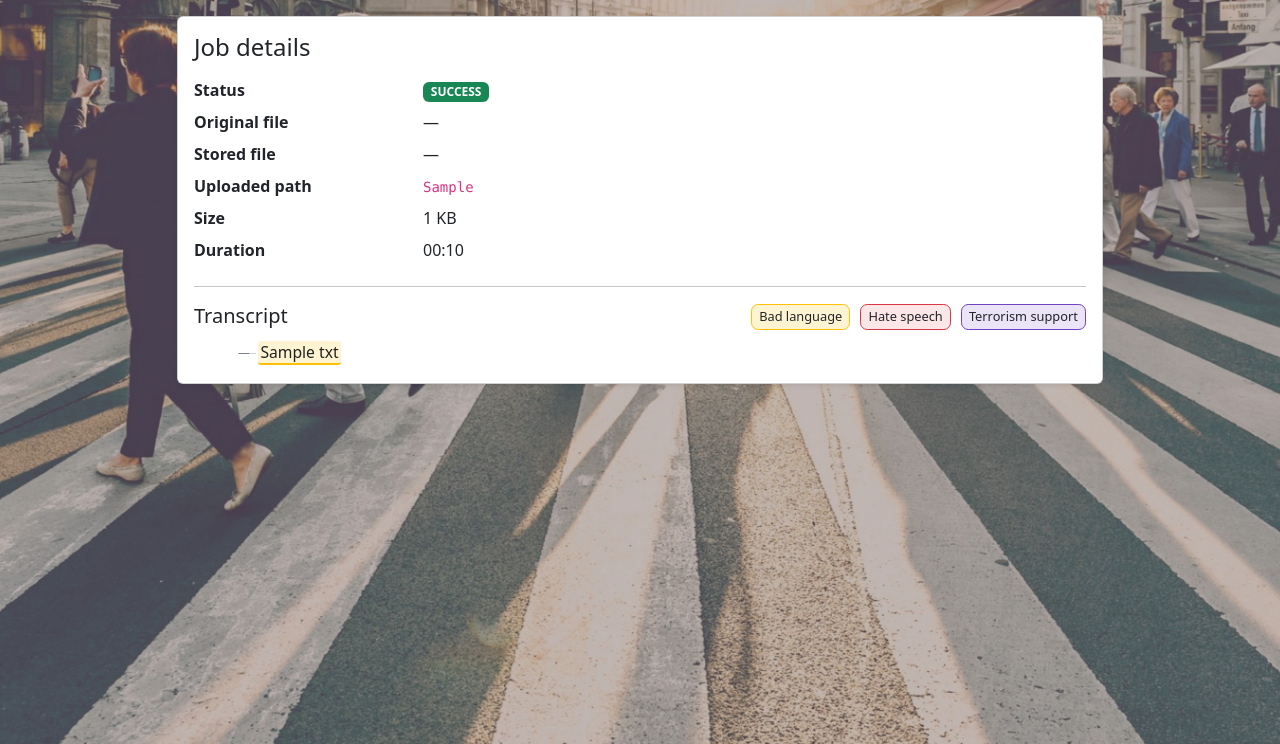
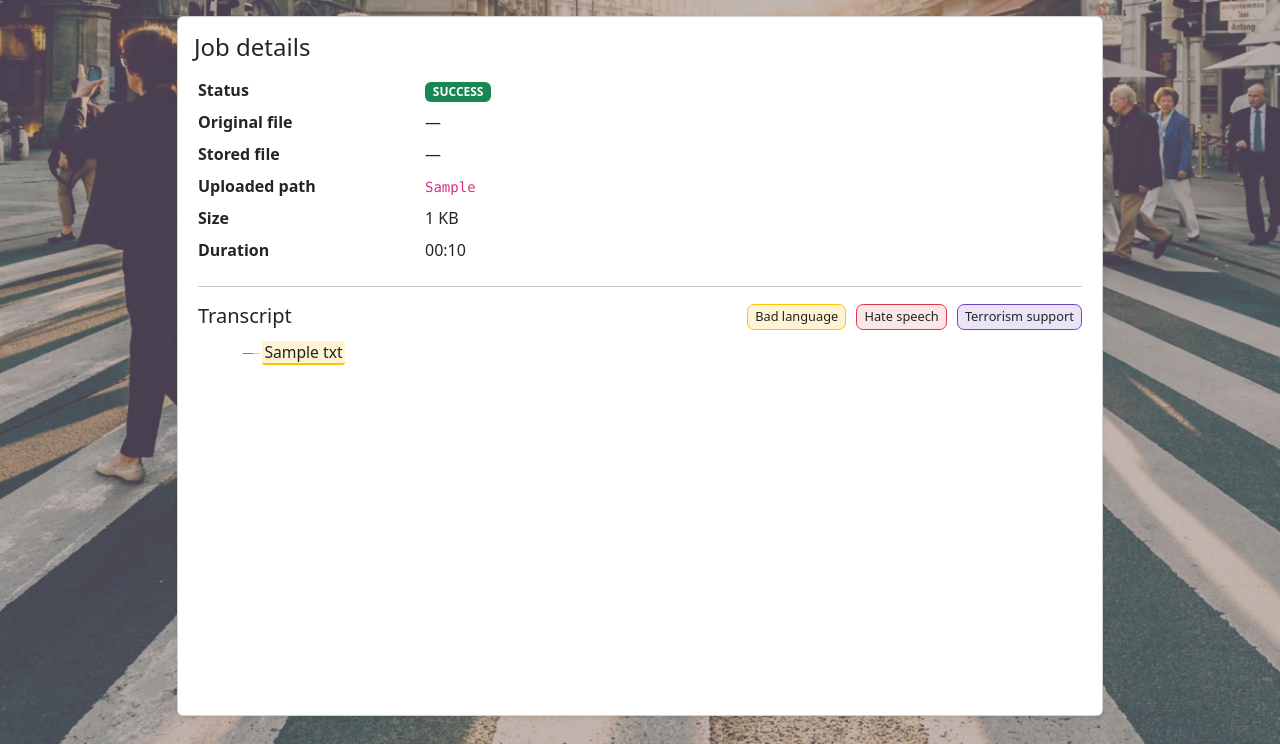
Before and after one commit to vladpaun1/JunctionX-Delft, a Django app: template backend/templates/web/job_detail.html in a window 1280 px wide. Shown: the part 56-800 px from the top of the page. Run offline with Django 5.2, Linux system fonts and the light colour scheme; the template is opened without the code that fills it: most values are stand-ins (such as "Sample title", 1, 10 or a date in 2020); data that the repository does not hold is empty.

Commit message:
fix scroll in detail page

```diff
--- a/backend/assets/css/job_detail.css
+++ b/backend/assets/css/job_detail.css
@@ -103,3 +103,15 @@
   height: 1px;
   background: rgba(0,0,0,.2);
 }
+
+
+.table-scroll {
+  overflow-x: hidden !important;
+}
+
+/* Allow wrapping of transcript and code lines so they don’t force horizontal scroll */
+.transcript, code {
+  white-space: normal;
+  word-break: break-word;
+  overflow-wrap: anywhere;
+}
--- a/backend/templates/web/job_detail.html
+++ b/backend/templates/web/job_detail.html
@@ -7,12 +7,19 @@
 {% block content %}
 <link rel="stylesheet" href="{% static 'css/upload.css' %}">
 <link rel="stylesheet" href="{% static 'css/job_detail.css' %}">
+
 <div class="row">
   <div class="col-lg-10 mx-auto">
-    <div class="card shadow-sm">
-      <div class="card-body">
+    <!-- Make the card behave like the upload page: fixed height with inner scroll -->
+    <div class="card shadow-sm page-card">
+      <div class="card-body d-flex flex-column">
+
+        <!-- Non-scrolling header -->
         <h1 class="h4 mb-3">Job details</h1>
 
+        <!-- Everything below scrolls inside the card -->
+        <div class="table-shell">
+          <div class="table-scroll">
             <dl class="row">
               <dt class="col-sm-3">Status</dt>
               <dd class="col-sm-9">
@@ -30,8 +37,6 @@
 
               <dt class="col-sm-3">Uploaded path</dt>
               <dd class="col-sm-9"><code>{{ job.upload_rel|default:job.upload_path }}</code></dd>
-
-            {# Removed "Normalized WAV" row entirely #}
 
               <dt class="col-sm-3">Size</dt>
               <dd class="col-sm-9">{{ job.src_size|filesize_km }}</dd>
@@ -81,17 +86,16 @@
                   {% endfor %}
                 </div>
               </div>
+            {% endif %}
+          </div>
+        </div>
 
-
-
-        {% endif %}
       </div>
     </div>
   </div>
 </div>
 {% endblock %}
 
-
 {% block extra_js %}
 <script src="{% static 'js/job_detail.js' %}"></script>
 {% endblock %}
```
Lines whose indentation alone changed are shown as unchanged.
